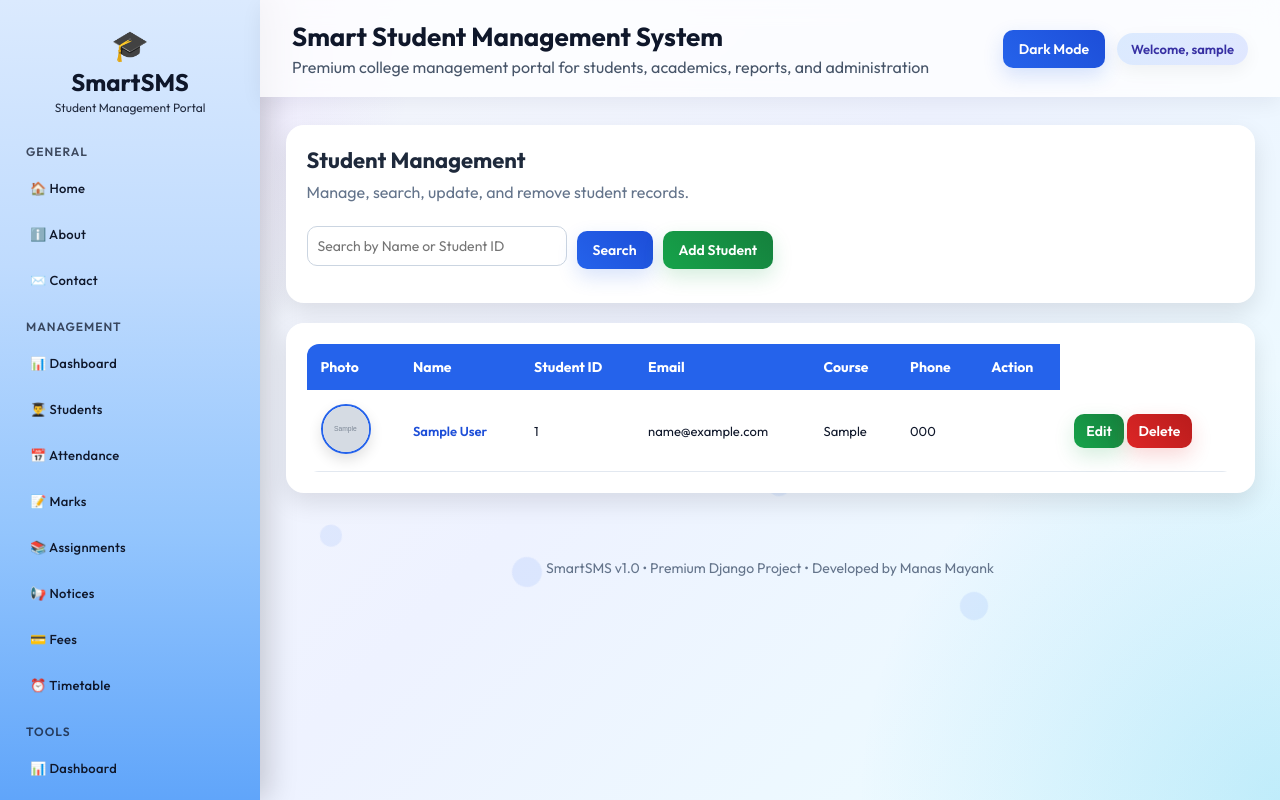
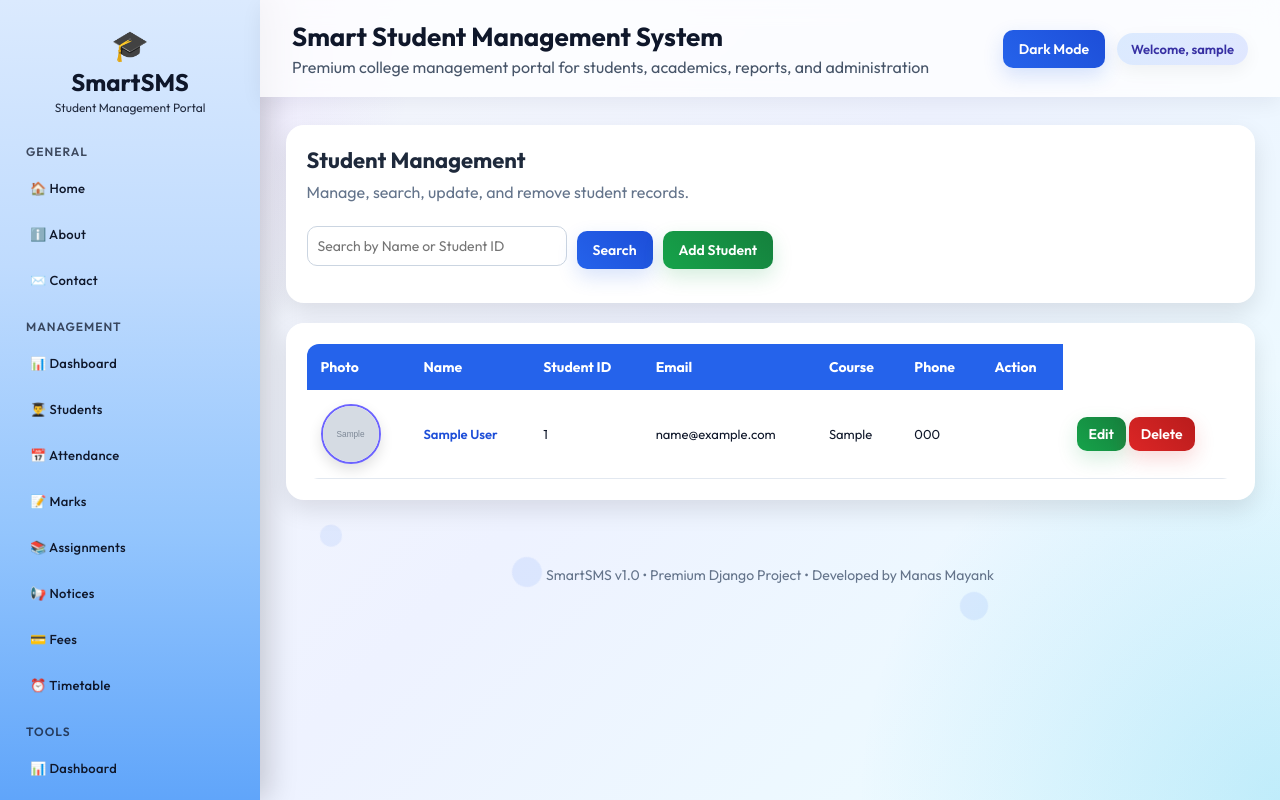
Before and after one commit to manas2801/smart-student-management-system, a Django app: page /students/ in a window 1280 px wide. Run offline with Django 5.2, Linux system fonts and the light colour scheme; a user stored in the database is signed in; tables that the repository leaves empty hold one stand-in row (values such as "Sample post"); grey boxes marked "Sample" are stand-in pictures.

Commit message:
Fixed student photo display

```diff
--- a/main/templates/students.html
+++ b/main/templates/students.html
@@ -53,7 +53,7 @@ input{
 table{
     width:100%;
     border-collapse:collapse;
-    overflow:hidden;
+
     border-radius:12px;
 }
 
@@ -76,11 +76,12 @@ table tr:hover{
 }
 
 .student-photo-small{
-    width:50px;
-    height:50px;
+    width:60px;
+    height:60px;
     border-radius:50%;
     object-fit:cover;
-    border:2px solid #2563eb;
+    border:2px solid #6c63ff;
+    display:block;
 }
 
 .search-box{
```
